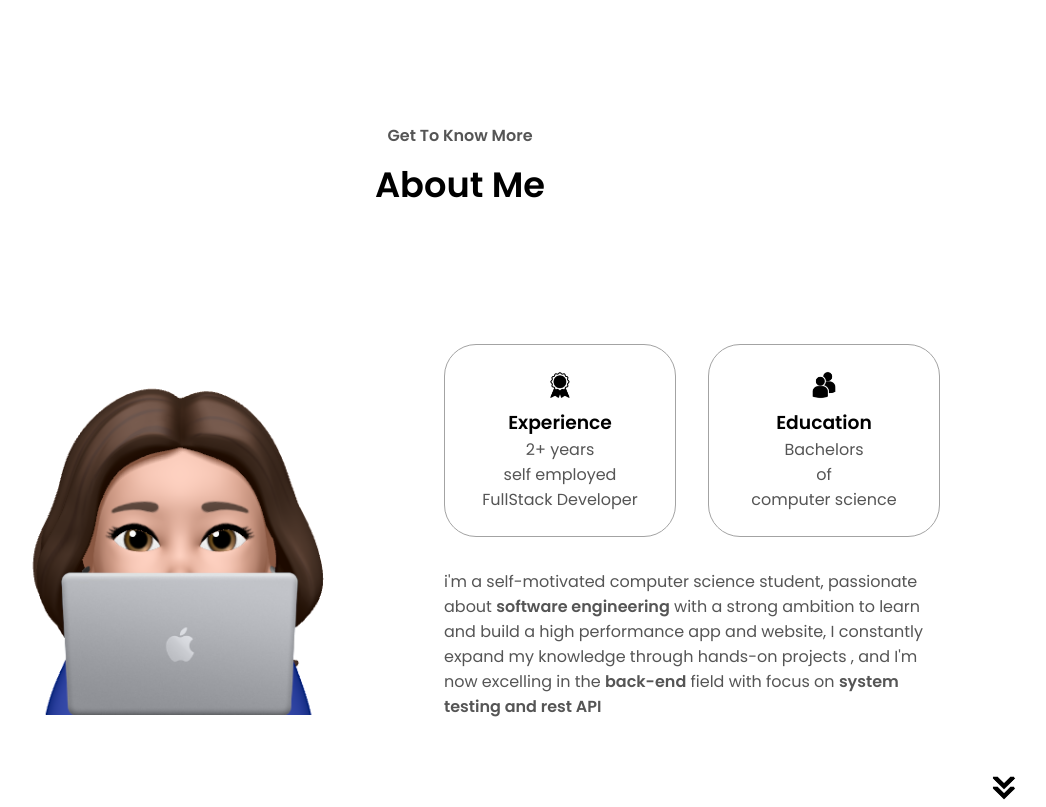
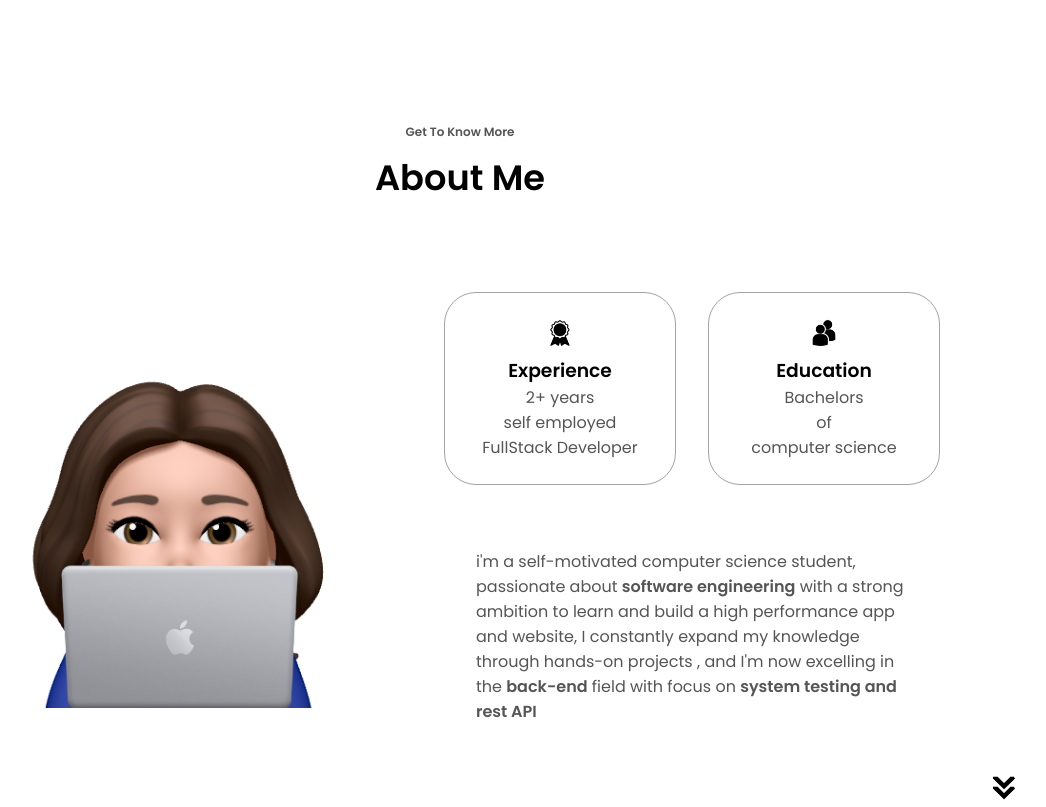
Before and after one commit to Alanoudv/portfolio, a plain HTML site: page index.html in a window 1280 px wide. Shown: the part 820-1627 px from the top of the page, without its empty margins (180-1226 px from the left). Drawn offline with Linux system fonts and the light colour scheme.

Commit message:
Update style.css

```diff
--- a/style.css
+++ b/style.css
@@ -275,11 +275,11 @@ margin-top: 20px;
 .section__text__p1 {
   margin-top: 15px;
   text-align: center;
-  font-size: 1rem;
+  font-size: 0.75rem;
 }
 
 .section__text__p2 {
-  font-size: 1.75rem;
+  font-size: 0.75rem;
   margin-bottom: 1rem;
 }
 
@@ -357,6 +357,14 @@ margin-top: 20px;
 
 #about {
   position: relative;
+}
+
+.text-container{
+  margin-bottom: 2rem;
+  margin-top: 2rem;
+  margin-left: 2rem;
+  margin-right: 2rem;
+  justify-content: space-around;
 }
 
 .about-containers {
```
